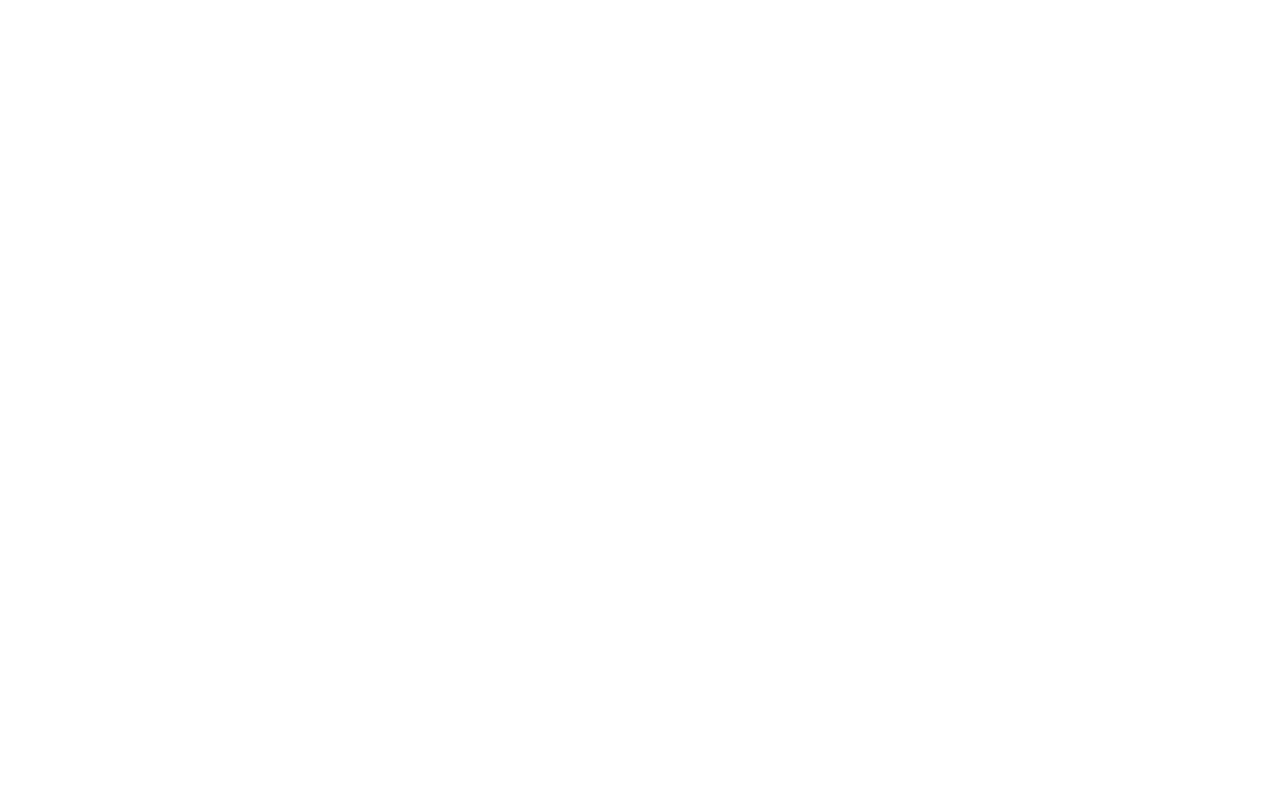
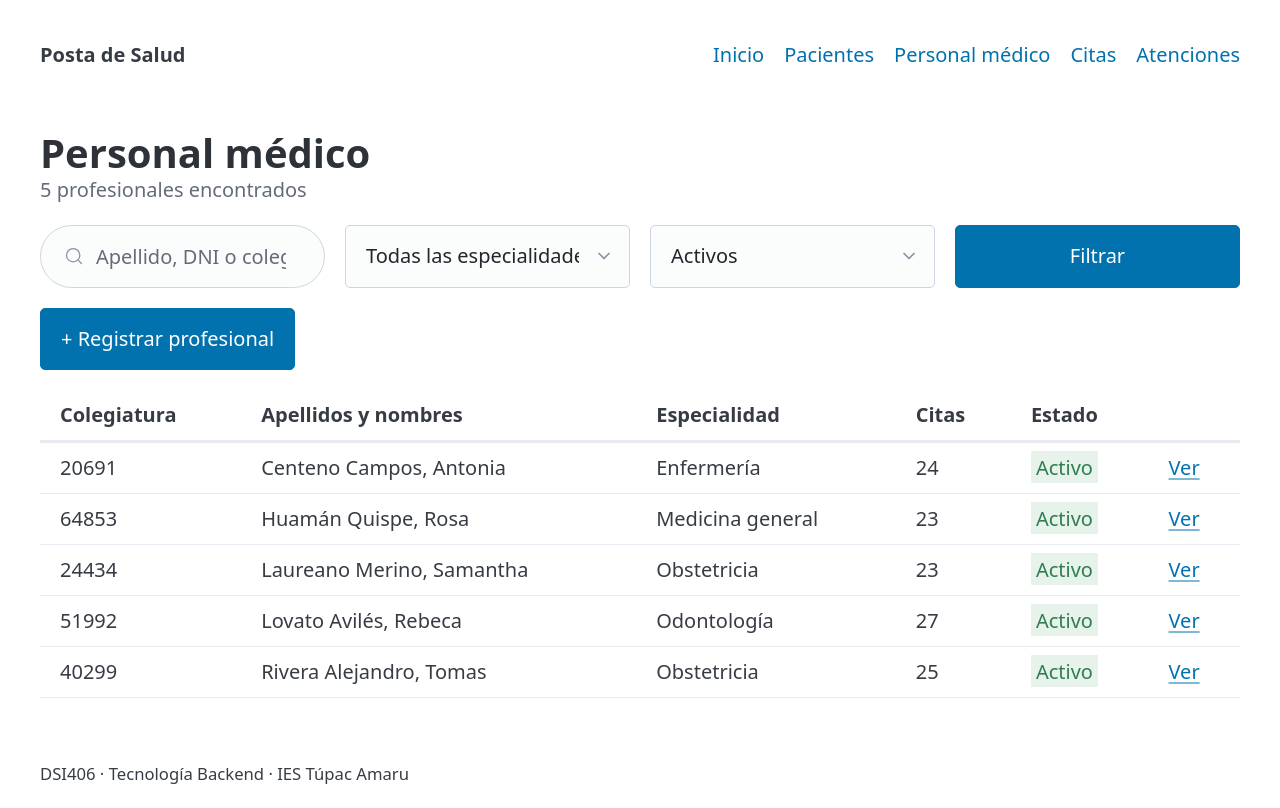
Before and after one commit to dvelasque251ds31-cmd/posta-salud, a Laravel app: page /personal-medico in a window 1280 px wide. Before the commit the page is empty. Run offline with Laravel 12, Linux system fonts and the light colour scheme; data comes from the database, SQL or seed files in the repository; some libraries are stand-ins or nearby versions.

Commit message:
feat: lista personal medico con filtros y componente de estado

```diff
--- a/app/Http/Controllers/PersonalMedicoController.php
+++ b/app/Http/Controllers/PersonalMedicoController.php
@@ -5,52 +5,56 @@ namespace App\Http\Controllers;
 use App\Http\Requests\StorePersonalMedicoRequest;
 use App\Http\Requests\UpdatePersonalMedicoRequest;
 use App\Models\PersonalMedico;
+use Illuminate\Http\Request;
 
 class PersonalMedicoController extends Controller
 {
-    /**
-     * Display a listing of the resource.
-     */
-    public function index()
+    public function index(Request $request)
     {
-        //
+        $buscar       = trim($request->input('buscar', ''));
+        $especialidad = $request->input('especialidad');
+        $estado       = $request->input('estado', 'activos');
+
+        $personal = PersonalMedico::query()
+            ->deEspecialidad($especialidad)
+            ->when($estado === 'activos', fn ($q) => $q->activos())
+            ->when($estado === 'inactivos', fn ($q) => $q->where('activo', false))
+            ->when($buscar, function ($q, $buscar) {
+                $q->where(function ($q) use ($buscar) {
+                    $q->where('apellidos', 'ilike', "%$buscar%")
+                      ->orWhere('dni', 'like', "$buscar%")
+                      ->orWhere('colegiatura', 'like', "$buscar%");
+                });
+            })
+            ->withCount('citas')
+            ->orderBy('apellidos')
+            ->paginate(10)
+            ->withQueryString();
+
+        return view('personal-medico.index',
+            compact('personal', 'buscar', 'especialidad', 'estado'));
     }
 
-    /**
-     * Show the form for creating a new resource.
-     */
     public function create()
     {
         //
     }
 
-    /**
-     * Store a newly created resource in storage.
-     */
     public function store(StorePersonalMedicoRequest $request)
     {
         //
     }
 
-    /**
-     * Display the specified resource.
-     */
     public function show(PersonalMedico $personalMedico)
     {
         //
     }
 
-    /**
-     * Show the form for editing the specified resource.
-     */
     public function edit(PersonalMedico $personalMedico)
     {
         //
     }
 
-    /**
-     * Update the specified resource in storage.
-     */
     public function update(UpdatePersonalMedicoRequest $request, PersonalMedico $personalMedico)
     {
         //
--- a/app/Models/PersonalMedico.php
+++ b/app/Models/PersonalMedico.php
@@ -2,6 +2,7 @@
 
 namespace App\Models;
 
+use Illuminate\Database\Eloquent\Builder;
 use Illuminate\Database\Eloquent\Factories\HasFactory;
 use Illuminate\Database\Eloquent\Model;
 use Illuminate\Database\Eloquent\Relations\BelongsTo;
@@ -28,6 +29,18 @@ class PersonalMedico extends Model
         return ['activo' => 'boolean'];
     }
 
+    public function scopeActivos(Builder $consulta): void
+    {
+        $consulta->where('activo', true);
+    }
+
+    public function scopeDeEspecialidad(Builder $consulta, ?string $especialidad): void
+    {
+        if ($especialidad) {
+            $consulta->where('especialidad', $especialidad);
+        }
+    }
+
     public function user(): BelongsTo
     {
         return $this->belongsTo(User::class);
--- /dev/null
+++ b/resources/views/components/estado.blade.php
@@ -0,0 +1,7 @@
+@props(['activo'])
+
+@if ($activo)
+    <mark class="estado-activo">Activo</mark>
+@else
+    <mark class="estado-inactivo">Inactivo</mark>
+@endif
--- a/resources/views/layouts/app.blade.php
+++ b/resources/views/layouts/app.blade.php
@@ -6,9 +6,11 @@
     <title>@yield('titulo', 'Inicio') · {{ config('app.name') }}</title>
     <link rel="stylesheet" href="https://cdn.jsdelivr.net/npm/@picocss/pico@2/css/pico.min.css">
     <style>
-        .aviso-ok    { border-left: 6px solid #2f7d52; }
-        .aviso-error { border-left: 6px solid #b3261e; }
-        .acciones    { display: flex; gap: 1rem; align-items: center; }
+        .aviso-ok       { border-left: 6px solid #2f7d52; }
+        .aviso-error    { border-left: 6px solid #b3261e; }
+        .acciones       { display: flex; gap: 1rem; align-items: center; }
+        .estado-activo   { background: #e6f2ea; color: #2f7d52; }
+        .estado-inactivo { background: #f6e3e3; color: #b3261e; }
     </style>
 </head>
 <body>
@@ -18,7 +20,7 @@
             <ul>
                 <li><a href="{{ route('inicio') }}">Inicio</a></li>
                 <li><a href="{{ route('pacientes.index') }}">Pacientes</a></li>
-                <li><a href="#">Personal médico</a></li>
+                <li><a href="{{ route('personal-medico.index') }}">Personal médico</a></li>
                 <li><a href="#">Citas</a></li>
                 <li><a href="#">Atenciones</a></li>
             </ul>
--- /dev/null
+++ b/resources/views/personal-medico/index.blade.php
@@ -0,0 +1,61 @@
+@extends('layouts.app')
+
+@section('titulo', 'Personal médico')
+
+@section('contenido')
+    <hgroup>
+        <h1>Personal médico</h1>
+        <p>{{ $personal->total() }} profesionales encontrados</p>
+    </hgroup>
+
+    <form method="GET" action="{{ route('personal-medico.index') }}">
+        <div class="grid">
+            <input type="search" name="buscar" value="{{ $buscar }}"
+                   placeholder="Apellido, DNI o colegiatura">
+            <select name="especialidad">
+                <option value="">Todas las especialidades</option>
+                @foreach (\App\Models\PersonalMedico::ESPECIALIDADES as $esp)
+                    <option value="{{ $esp }}"
+                        @selected($especialidad === $esp)>{{ $esp }}</option>
+                @endforeach
+            </select>
+            <select name="estado">
+                <option value="activos"
+                    @selected($estado === 'activos')>Activos</option>
+                <option value="inactivos"
+                    @selected($estado === 'inactivos')>Inactivos</option>
+                <option value="todos"
+                    @selected($estado === 'todos')>Todos</option>
+            </select>
+            <button type="submit">Filtrar</button>
+        </div>
+    </form>
+
+    <p><a href="{{ route('personal-medico.create') }}" role="button">
+        + Registrar profesional</a></p>
+
+    <table>
+        <thead>
+            <tr><th>Colegiatura</th><th>Apellidos y nombres</th>
+                <th>Especialidad</th><th>Citas</th><th>Estado</th><th></th></tr>
+        </thead>
+        <tbody>
+            @forelse ($personal as $medico)
+                <tr>
+                    <td>{{ $medico->colegiatura }}</td>
+                    <td>{{ $medico->apellidos }}, {{ $medico->nombres }}</td>
+                    <td>{{ $medico->especialidad }}</td>
+                    <td>{{ $medico->citas_count }}</td>
+                    <td><x-estado :activo="$medico->activo" /></td>
+                    <td>
+                        <a href="{{ route('personal-medico.show', $medico) }}">Ver</a>
+                    </td>
+                </tr>
+            @empty
+                <tr><td colspan="6">No se encontraron profesionales.</td></tr>
+            @endforelse
+        </tbody>
+    </table>
+
+  {{ $personal->links() }}
+@endsection
```
